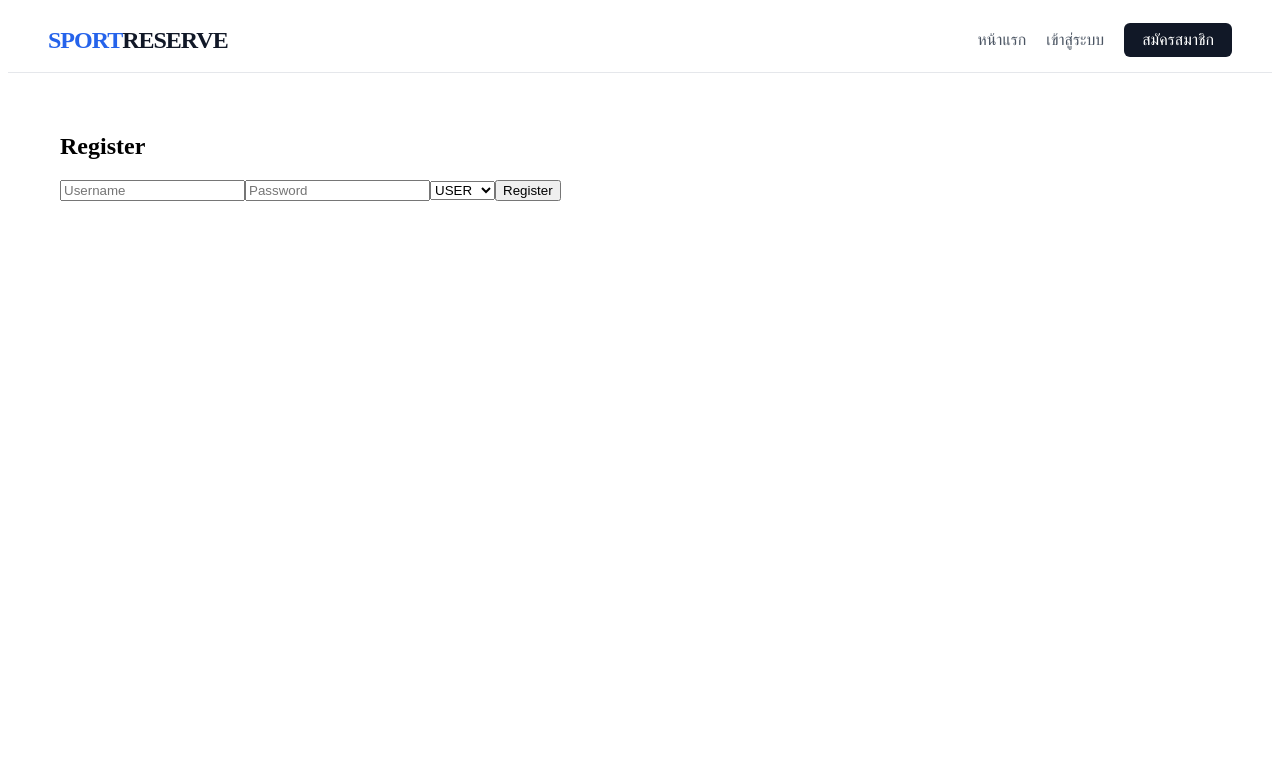
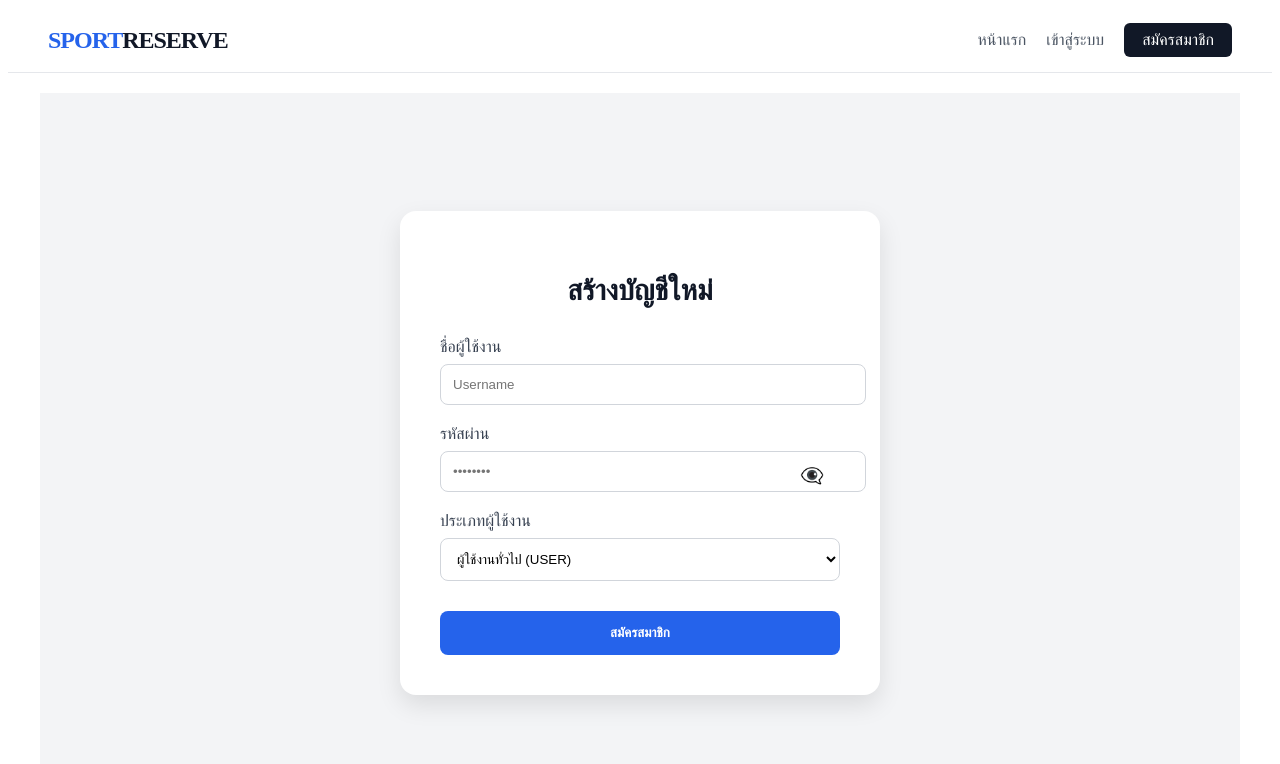
Before and after one commit to psu6810110424/mini-project, a React app in the folder frontend/: page /register in a window 1280 px wide. Shown: the top 764 px of the page. Built offline with nearby package versions, Linux system fonts and the light colour scheme; the HTML template or start-up script is replaced by a standard one.

Commit message:
fix bockticket

```diff
--- a/frontend/src/pages/Home.tsx
+++ b/frontend/src/pages/Home.tsx
@@ -11,7 +11,6 @@ useEffect(() => {
     const fetchFields = async () => {
       try {
         const response = await axios.get('http://localhost:3000/fields');
-      console.log("Data from Backend:", response.data);
         setFields(Array.isArray(response.data) ? response.data : []);
       } catch (error) {
         console.error('Error fetching fields:', error);
@@ -21,6 +20,10 @@ useEffect(() => {
     fetchFields();
   }, []);
 
+  const handleBooking = (fieldName: string) => {
+    alert(`ยืนยันการจอง\nสนาม: ${fieldName}\nระบบกำลังนำคุณไปยังหน้าชำระเงิน...`);
+  };
+
   return (
     <div style={{ padding: '40px 20px', backgroundColor: '#f9fafb', minHeight: '100vh' }}>
       <h1 style={{ textAlign: 'center', color: '#111827', marginBottom: '40px', fontSize: '2.5rem' }}>
@@ -29,41 +32,35 @@ useEffect(() => {
       <div style={{
         display: 'grid',
         gridTemplateColumns: 'repeat(auto-fill, minmax(300px, 1fr))',
-        gap: '25px',
-        maxWidth: '1200px',
-        margin: '0 auto'
+        gap: '25px', maxWidth: '1200px', margin: '0 auto'
       }}>
-        {Array.isArray(fields) && fields.length > 0 ? (
+        {fields.length > 0 ? (
           fields.map((field) => (
             <div key={field.id} style={{
-              backgroundColor: '#fff',
-              padding: '24px',
-              borderRadius: '16px',
-              boxShadow: '0 4px 6px -1px rgba(0,0,0,0.1), 0 2px 4px -1px rgba(0,0,0,0.06)',
-              transition: 'transform 0.2s',
-              border: '1px solid #e5e7eb'
+              backgroundColor: '#fff', padding: '24px', borderRadius: '16px',
+              boxShadow: '0 4px 6px rgba(0,0,0,0.1)', border: '1px solid #e5e7eb'
             }}>
               <div style={{ fontSize: '1.25rem', fontWeight: 'bold', color: '#1f2937', marginBottom: '8px' }}>
                 {field.name}
               </div>
-              <p style={{ color: '#6b7280', fontSize: '1rem', marginBottom: '20px' }}>
+              <p style={{ color: '#6b7280', marginBottom: '20px' }}>
                 ราคาเริ่มต้น <span style={{ color: '#059669', fontWeight: '600' }}>{field.pricePerHour} บาท</span> / ชม.
               </p>
 
               <div style={{ display: 'flex', gap: '10px' }}>
                 {token && (
-                  <button style={{
+                  <button
+                    onClick={() => handleBooking(field.name)}
+                    style={{
                       flex: 1, backgroundColor: '#2563eb', color: 'white', padding: '10px',
-                    borderRadius: '8px', border: 'none', fontWeight: '500', cursor: 'pointer'
-                  }}>
-                    จองสนาม
+                      borderRadius: '8px', border: 'none', fontWeight: '600', cursor: 'pointer'
+                    }}
+                  >
+                    จองสนามตอนนี้
                   </button>
                 )}
                 {userRole === 'ADMIN' && (
-                  <button style={{
-                    backgroundColor: '#ef4444', color: 'white', padding: '10px 15px',
-                    borderRadius: '8px', border: 'none', cursor: 'pointer'
-                  }}>
+                  <button style={{ backgroundColor: '#ef4444', color: 'white', padding: '10px 15px', borderRadius: '8px', border: 'none', cursor: 'pointer' }}>
                     ลบ
                   </button>
                 )}
@@ -77,4 +74,5 @@ useEffect(() => {
     </div>
   );
 };
+
 export default Home;
--- a/frontend/src/pages/Register.tsx
+++ b/frontend/src/pages/Register.tsx
@@ -1,59 +1,79 @@
-import React, { useState } from 'react';
+import { useState } from 'react';
 import axios from 'axios';
 import { useNavigate } from 'react-router-dom';
 
-const Register: React.FC = () => {
-  const [username, setUsername] = useState<string>('');
-  const [password, setPassword] = useState<string>('');
-  const [role, setRole] = useState<string>('USER');
+const Register = () => {
+  const [username, setUsername] = useState('');
+  const [password, setPassword] = useState('');
+  const [role, setRole] = useState('USER');
+  const [showPassword, setShowPassword] = useState(false);
   const navigate = useNavigate();
+
   const handleRegister = async (e: React.FormEvent) => {
     e.preventDefault();
-
-  if (!username.trim() || !password.trim()) {
-    alert('กรุณากรอกข้อมูลให้ครบถ้วนทุกช่อง (ห้ามเว้นว่าง)');
+    if (!username.trim() || password.length < 6) {
+      alert('กรุณากรอกข้อมูลให้ครบ และรหัสผ่านต้อง 6 ตัวขึ้นไป');
       return;
     }
-
-  if (password.length < 6) {
-    alert('รหัสผ่านต้องมีความยาวอย่างน้อย 6 ตัวอักษร');
-    return;
-  }
-
     try {
-    await axios.post('http://localhost:3000/auth/register', {
-      username: username.trim(),
-      password,
-      role
-    });
+      await axios.post('http://localhost:3000/auth/register', { username, password, role });
       alert('สมัครสมาชิกสำเร็จ!');
       navigate('/login');
-  } catch (error: any) {
-    const message = error.response?.data?.message || 'การสมัครสมาชิกล้มเหลว';
-    alert(Array.isArray(message) ? message.join(', ') : message);
+    } catch (error) {
+      alert('สมัครสมาชิกไม่สำเร็จ กรุณาลองใหม่');
     }
   };
 
   return (
-    <div style={{ padding: '20px' }}>
-      <h2>Register</h2>
-      <form onSubmit={handleRegister}>
+    <div style={{ display: 'flex', justifyContent: 'center', alignItems: 'center', minHeight: '90vh', backgroundColor: '#f3f4f6' }}>
+      <div style={{ backgroundColor: 'white', padding: '40px', borderRadius: '16px', boxShadow: '0 10px 25px rgba(0,0,0,0.1)', width: '100%', maxWidth: '400px' }}>
+        <h2 style={{ textAlign: 'center', color: '#111827', marginBottom: '30px', fontSize: '1.8rem' }}>สร้างบัญชีใหม่</h2>
+        <form onSubmit={handleRegister} style={{ display: 'flex', flexDirection: 'column', gap: '20px' }}>
+
+          <div>
+            <label style={{ display: 'block', marginBottom: '8px', color: '#374151' }}>ชื่อผู้ใช้งาน</label>
             <input
               type="text"
               placeholder="Username"
-          onChange={(e: React.ChangeEvent<HTMLInputElement>) => setUsername(e.target.value)}
+              style={{ width: '100%', padding: '12px', borderRadius: '8px', border: '1px solid #d1d5db' }}
+              onChange={(e) => setUsername(e.target.value)}
             />
+          </div>
+
+          <div style={{ position: 'relative' }}>
+            <label style={{ display: 'block', marginBottom: '8px', color: '#374151' }}>รหัสผ่าน</label>
             <input
-          type="password"
-          placeholder="Password"
-          onChange={(e: React.ChangeEvent<HTMLInputElement>) => setPassword(e.target.value)}
+              type={showPassword ? "text" : "password"}
+              placeholder="••••••••"
+              style={{ width: '100%', padding: '12px', borderRadius: '8px', border: '1px solid #d1d5db' }}
+              onChange={(e) => setPassword(e.target.value)}
             />
-        <select onChange={(e: React.ChangeEvent<HTMLSelectElement>) => setRole(e.target.value)}>
-          <option value="USER">USER</option>
-          <option value="ADMIN">ADMIN</option>
+            <button
+              type="button"
+              onClick={() => setShowPassword(!showPassword)}
+              style={{ position: 'absolute', right: '10px', top: '38px', background: 'none', border: 'none', cursor: 'pointer', fontSize: '1.2rem' }}
+            >
+              {showPassword ? "👁️" : "👁️‍🗨️"}
+            </button>
+          </div>
+
+          <div>
+            <label style={{ display: 'block', marginBottom: '8px', color: '#374151' }}>ประเภทผู้ใช้งาน</label>
+            <select
+              value={role}
+              onChange={(e) => setRole(e.target.value)}
+              style={{ width: '100%', padding: '12px', borderRadius: '8px', border: '1px solid #d1d5db', backgroundColor: 'white' }}
+            >
+              <option value="USER">ผู้ใช้งานทั่วไป (USER)</option>
+              <option value="ADMIN">ผู้ดูแลระบบ (ADMIN)</option>
             </select>
-        <button type="submit">Register</button>
+          </div>
+
+          <button type="submit" style={{ backgroundColor: '#2563eb', color: 'white', padding: '14px', borderRadius: '8px', border: 'none', fontWeight: 'bold', cursor: 'pointer', marginTop: '10px' }}>
+            สมัครสมาชิก
+          </button>
         </form>
+      </div>
     </div>
   );
 };
```
Lines whose indentation alone changed are shown as unchanged.
